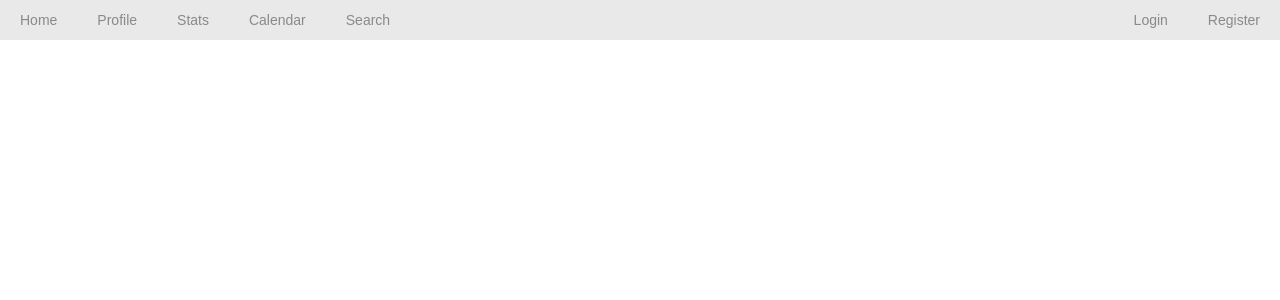
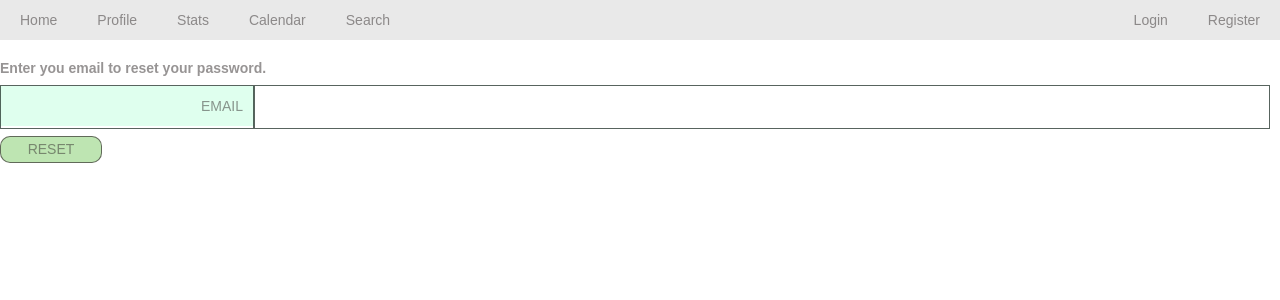
Before and after one commit to chrisgo2286/run-log, a React (Create React App) app in the folder frontend/: page /password_reset in a window 1280 px wide. Shown: the top 300 px of the page. Built offline with nearby package versions, Linux system fonts and the light colour scheme.

Commit message:
Frontend: created PasswordReset component

```diff
--- a/frontend/src/App.js
+++ b/frontend/src/App.js
@@ -14,6 +14,7 @@ import AddRun from './components/runDetail/addRun';
 import UpdateRun from './components/runDetail/updateRun';
 import Register from './components/register/register';
 import Login from './components/login/login';
+import PasswordReset from './components/passwordReset/passwordReset';
 import axios from 'axios';
 import { UserContext, MonthContext } from './misc/context';
 import { getMonthData } from './misc/calendarFunctions';
@@ -56,6 +57,7 @@ export default function App () {
                         <Route path='/update_run' element={ <UpdateRun /> } />
                         <Route path='/register' element={ <Register /> } />
                         <Route path='/login' element={ <Login /> } />
+                        <Route path='/password_reset' element={ <PasswordReset /> } />
                     </Routes>
                 </Router>
             </MonthContext.Provider>
--- /dev/null
+++ b/frontend/src/components/passwordReset/passwordReset.jsx
@@ -0,0 +1,35 @@
+import { useState } from 'react';
+import Input from '../miscComponents/input/input';
+import Button from '../miscComponents/button/button';
+import { resetPassword } from '../../misc/apiCalls';
+
+export default function PasswordReset () {
+    const [ fields, setFields ] = useState({ email: '' })
+
+    function handleReset () {
+        resetPassword(fields)
+        .then((response) => {
+            if(response.status === 200) {
+                unhideMessage();
+            }
+        })
+    }
+
+    function unhideMessage () {
+        console.log('Message revealed')
+    }
+
+    return (
+        <main>
+            <h1>Enter you email to reset your password.</h1>
+            <Input
+                type='text'
+                name='email'
+                value={ fields.email }
+                fields={ fields }
+                setFields={ setFields } />
+            <Button onClick={ handleReset } label='RESET' />
+            <p hidden>Please check your email for a link to reset your password.</p>
+        </main>
+    )
+}
--- a/frontend/src/misc/apiCalls.js
+++ b/frontend/src/misc/apiCalls.js
@@ -95,3 +95,10 @@ export const getStats = async (filters) => {
     })
     return result.data
 }
+
+// Password Reset
+
+export const resetPassword = async (fields) => {
+    const response = await axios.get('/api/password/reset', fields)
+    return response
+}
```
